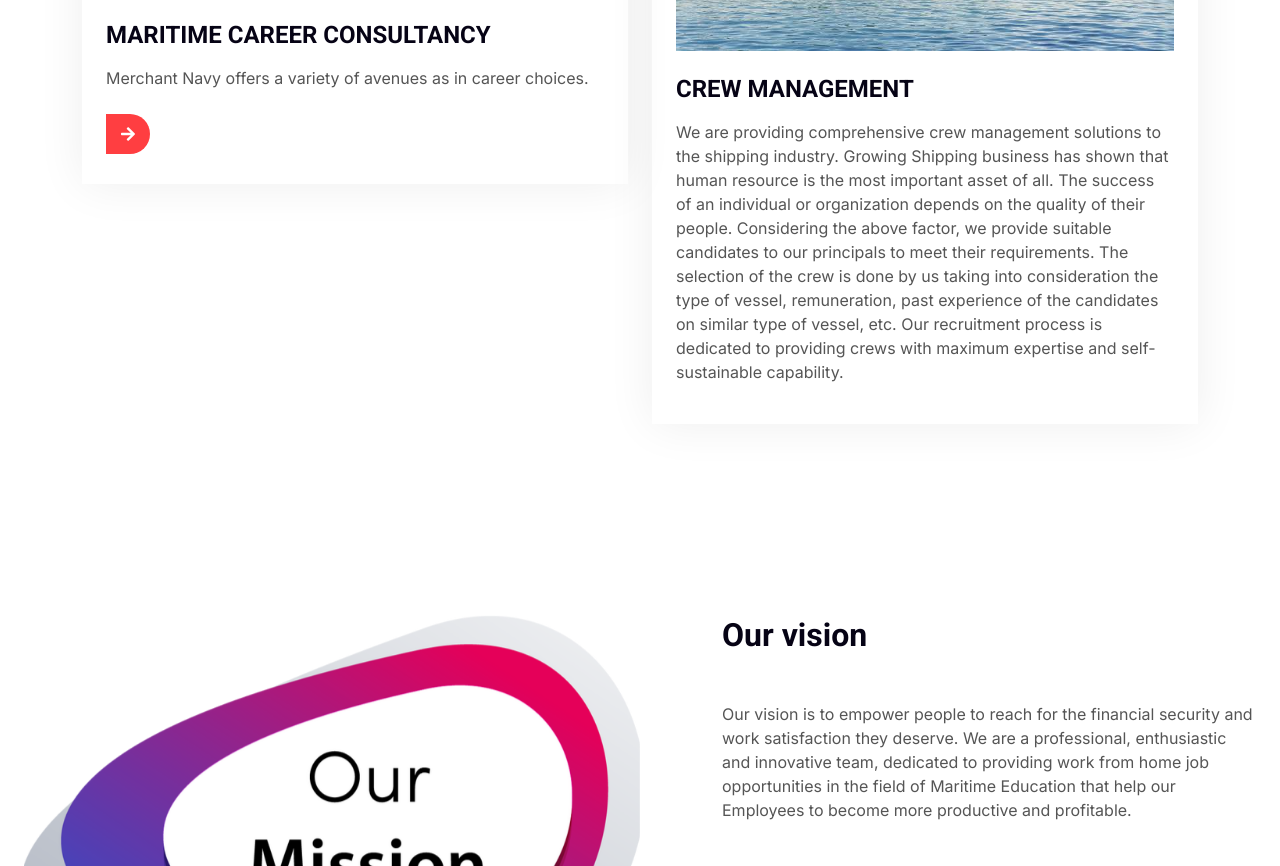
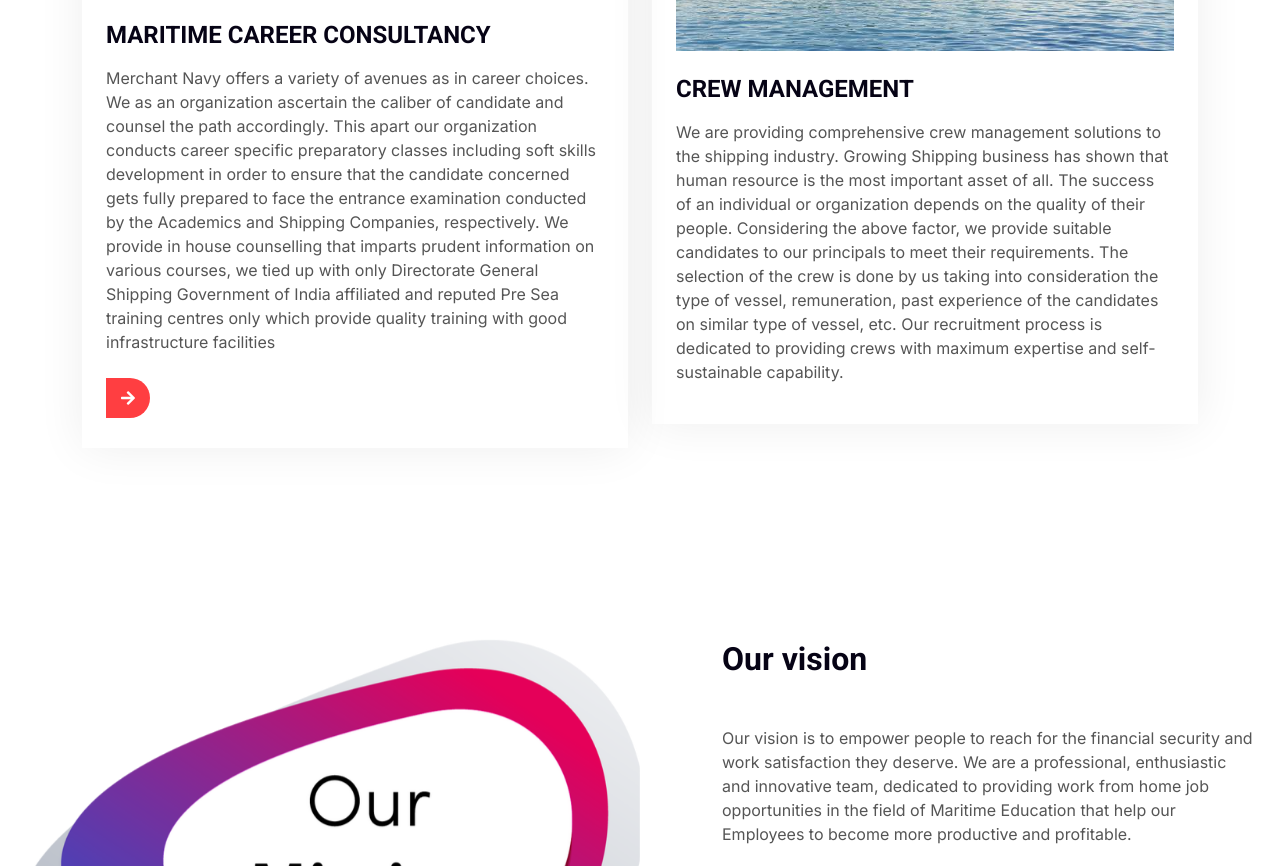
Before and after one commit to AVTAR9784/seaborn, a plain HTML site: page index.html in a window 1280 px wide. Shown: the part 2363-3229 px from the top of the page. Drawn offline with nearby package versions, Linux system fonts and the light colour scheme.

Commit message:
footer update

```diff
--- a/index.html
+++ b/index.html
@@ -176,7 +176,7 @@
                             <img class="img-fluid" src="img/service-2.jpg" alt="">
                         </div>
                         <h4 class="mb-3">MARITIME CAREER CONSULTANCY</h4>
-                        <p>Merchant Navy offers a variety of avenues as in career choices.</p>
+                        <p>Merchant Navy offers a variety of avenues as in career choices. We as an organization ascertain the caliber of candidate and counsel the path accordingly. This apart our organization conducts career specific preparatory classes including soft skills development in order to ensure that the candidate concerned gets fully prepared to face the entrance examination conducted by the Academics and Shipping Companies, respectively. We provide in house counselling that imparts prudent information on various courses, we tied up with only Directorate General Shipping Government of India affiliated and reputed Pre Sea training centres only which provide quality training with good infrastructure facilities</p>
                         <a class="btn-slide mt-2" href="#carerr"><i class="fa fa-arrow-right"></i><span>Read More</span></a>
                     </div>
                 </div>
```
